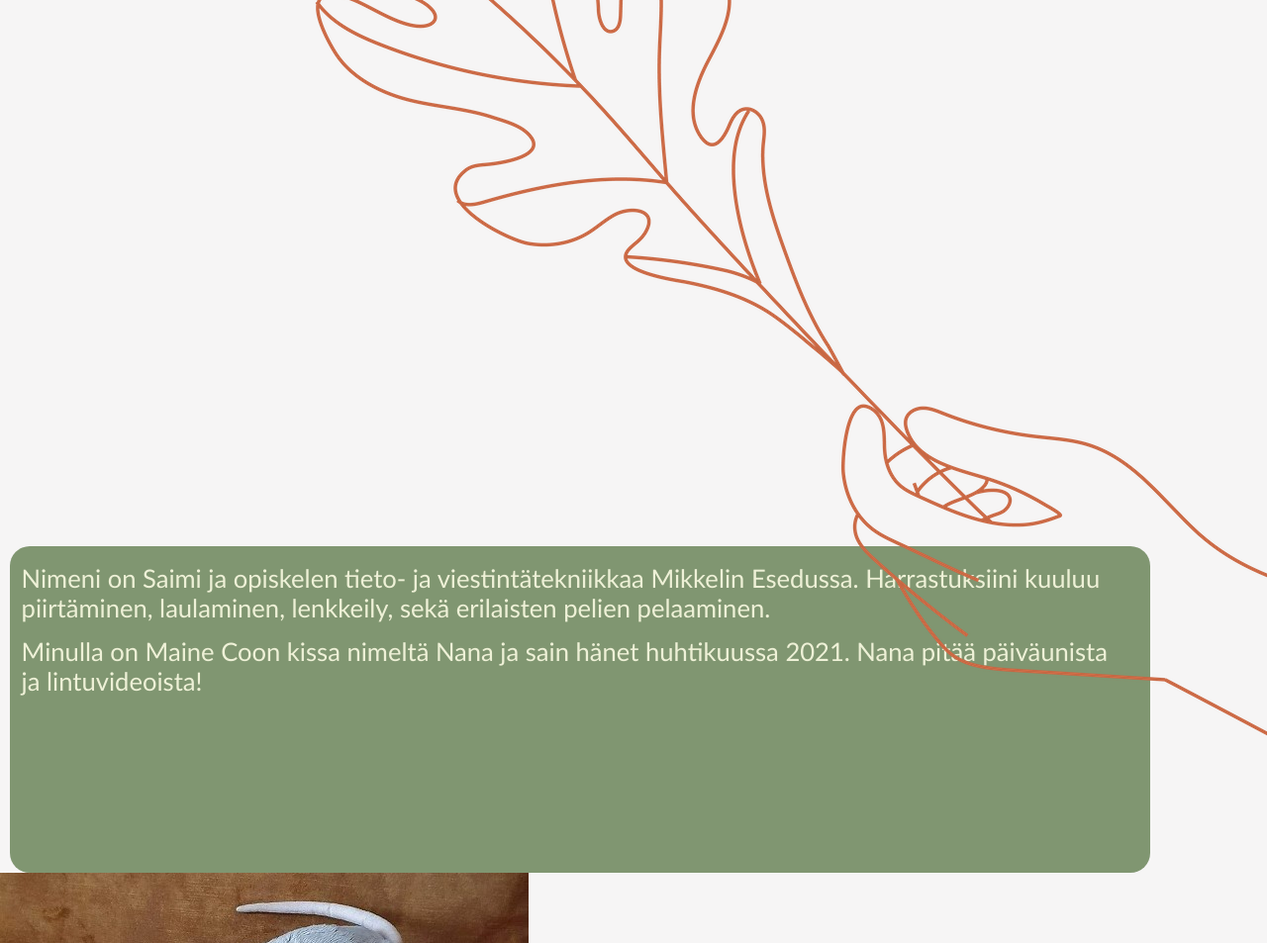
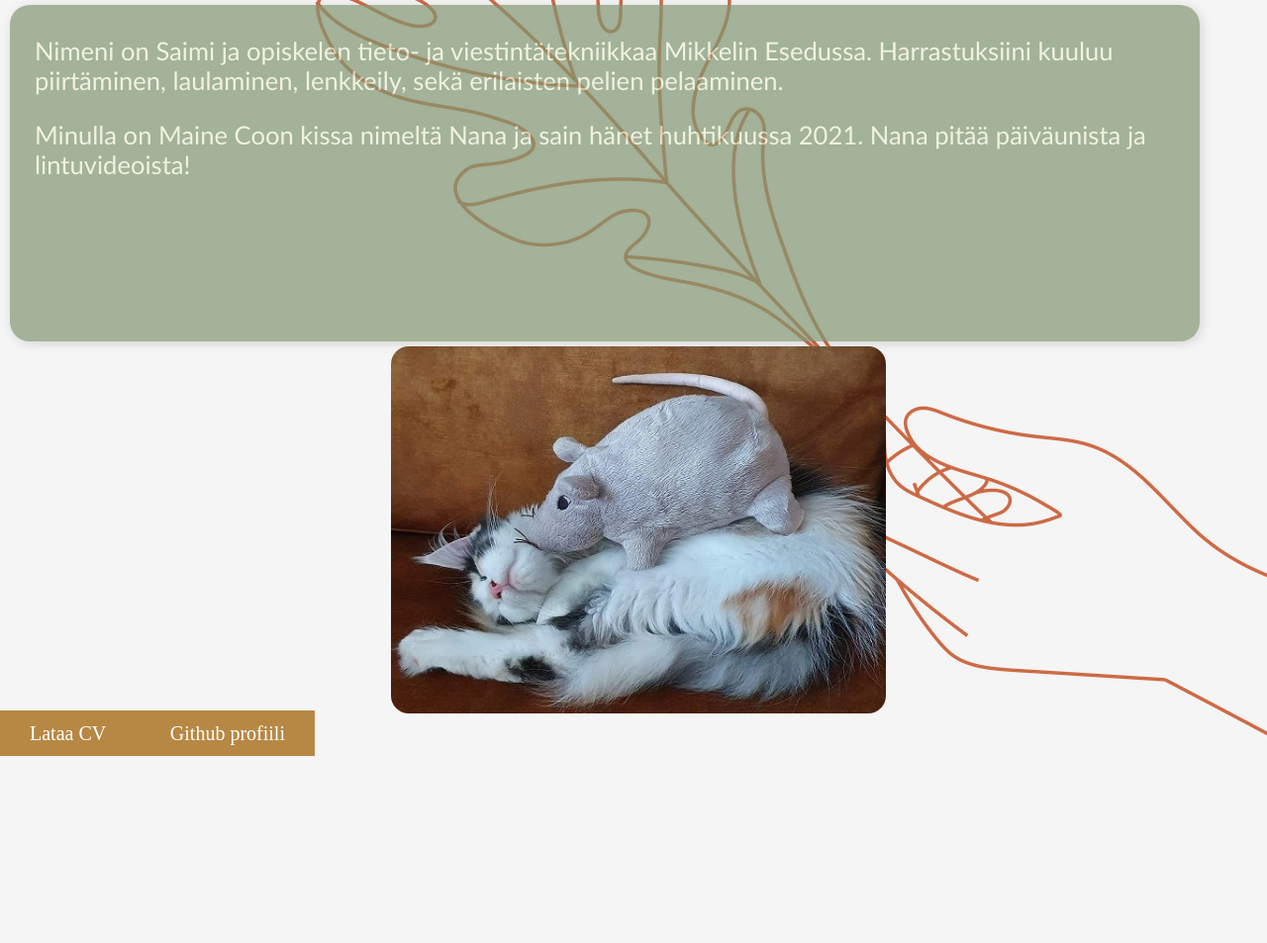
Before and after one commit to Saimiii/kotisivut-projekti, a plain HTML site: page index.html in a window 1280 px wide. Shown: the part 208-1161 px from the top of the page at 99% size. After the commit the page ends 1020 px from the top, so only its background shows below. Drawn offline with Linux system fonts and the light colour scheme.

Commit message:
Pieniä korjauksia ja ehdotuksia

```diff
--- a/index.html
+++ b/index.html
@@ -20,39 +20,29 @@
                     <li><a href="#" class="active">Etusivu</a></li>
                     <li><a href="#">Minusta</a></li>
                     <li><a href="#">Linkit</a></li>
-
-
                 </ul>
             </nav>
-
 
             <div class="teksti-container">
                 <p class= "big-text"> Hei,</p>
                 <p class= "medium-text">Tervetuloa Sivuilleni!</p>
             </div>
+        </section>
 
-
+        <!--minusta------>
+        <div class="minusta-container">
+            <p>
+                Nimeni on Saimi ja opiskelen tieto- ja viestintätekniikkaa Mikkelin Esedussa.
+                Harrastuksiini kuuluu piirtäminen, laulaminen, lenkkeily, sekä erilaisten pelien pelaaminen.
+            </p>
+            <p>
+                Minulla on Maine Coon kissa nimeltä Nana ja sain hänet huhtikuussa 2021. Nana pitää päiväunista ja lintuvideoista!
+            </p>
         </div>
-        </body>
-    </html>
 
 
 
 
-
-
-     </section>
-     <!--minusta------>
-
-     <p1>
-        Nimeni on Saimi ja opiskelen tieto- ja viestintätekniikkaa Mikkelin Esedussa.
-        Harrastuksiini kuuluu piirtäminen, laulaminen, lenkkeily, sekä erilaisten pelien pelaaminen.
-    </p1>
-    <p2>
-        Minulla on Maine Coon kissa nimeltä Nana ja sain hänet huhtikuussa 2021. Nana pitää päiväunista ja lintuvideoista!
-    </p2>
-
-     <div class="minusta-container"></div>
 
         <div  class="nana">
             <img src="nanajarotta.jpg">
@@ -68,3 +58,7 @@
 
     <div class="kuva">
         <img src="isokuva.png">
+    </div-->
+
+    </body>
+</html>
--- a/style.css
+++ b/style.css
@@ -2,6 +2,8 @@
 
 body{
     background-color:#f6f5f5;
+    /* background-image: url("isokuva.png"); */
+    /* background-repeat: no-repeat; */
     margin:0px;
     padding:0px;
 }
@@ -13,7 +15,7 @@ a{
 }
 section{
     width: 100%;
-    height:95vh;
+    /* height:95vh; */
     background-image: url();
     background-repeat: no-repeat;
     background-size: cover;
@@ -115,39 +117,33 @@ nav ul li a{
     width: 90%;
     height: 330px;;
     background-color: #809671;
+    opacity: 0.7;
     border-radius: 20px;
     font-family: calibri;
     font-size: 20px;
     outline: none;
     margin: 0px 10px;
-    box-shadow: 2åx 2px 12px rgba(0,0,0,0.2);
+    padding: 5px 25px;
+    box-shadow: 2px 2px 12px rgba(0,0,0,0.2);
 }
 
 
-p1{
+.minusta-container p {
     color: #eef1d7;
-    font-family: calibri;
     font-size: 2vw;
-    position: absolute;
-    left: 13%;
-    top: 105%;
-    transform: translate(-13%, -105%);
-
 }
 
-p2{
-    color: #eef1d7;
-    font-family: calibri;
-    font-size: 2vw;
-    position: absolute;
-    left: 13%;
-    top: 115%;
-    transform: translate(-13%, -115%);
+.nana {
+    width: 500px;
+    margin: 0 auto;
 }
-.nana{
-    border-radius: 8px;
+
+
+.nana img {
+    border-radius: 18px;
     max-width: 100%;
     height: auto;
+    margin: 5px;
 
 }
 .cvbtn{
@@ -191,7 +187,5 @@ p2{
    left: 100%;
    top: 0%;
    transform: translate(-100%, -0%);
-
-
-
+   z-index: -1;
 }
```
Lines whose indentation alone changed are shown as unchanged.
